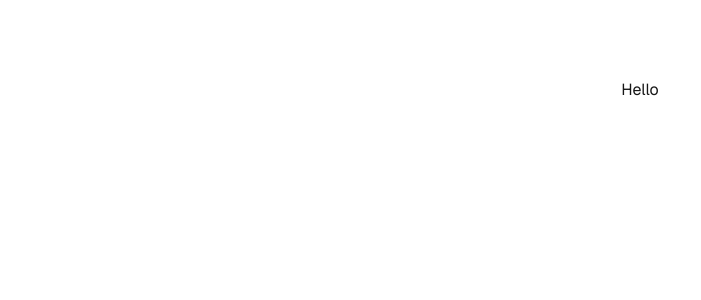
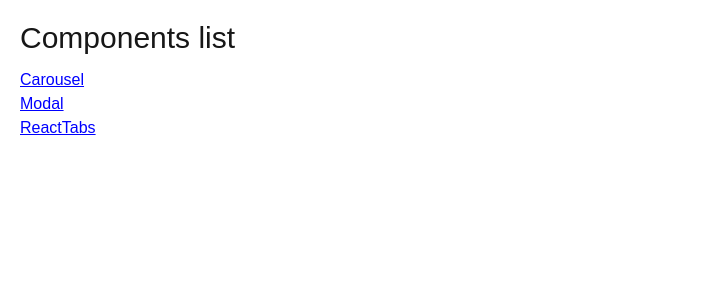
Before and after one commit to nicolepanggg/next_components, a Next.js app: page / in a window 1280 px wide. Shown: the top 300 px of the page, without its empty margins (0-701 px from the left). Built offline with nearby package versions, Linux system fonts and the light colour scheme.

Commit message:
Components list update

```diff
--- a/app/components/modal.tsx
+++ b/app/components/modal.tsx
@@ -14,8 +14,7 @@ export default function Modal({ isVisible, title, content, onClose, children, ty
                 }`}
         >
             <div
-                className={`infoArea ${type !== 'video' ? 'w-[600px]' : ''}  ${isVisible ? 'scale-100' : 'scale-95'
-                    }`}
+                className={`infoArea ${type !== 'video' ? 'w-[600px]' : ''} ease-in-out ${isVisible ? 'scale-100' : 'scale-95'}`}
             >
                 <button className="close" onClick={onClose}>X</button>
                 <div className="information">
@@ -32,19 +31,17 @@ export default function Modal({ isVisible, title, content, onClose, children, ty
                                 allowFullScreen
                             ></iframe>
                         ) : type === "image" ? (
-                            isVisible && (
-                                <img
-                                    src={content}
-                                    alt={title || "Modal Image"}
-                                    className="max-w-full max-h-[80vh] object-contain rounded"
-                                />)
+                            <img
+                                src={content}
+                                alt={title || "Modal Image"}
+                                className={`${isVisible ? 'scale-100' : 'scale-95'}`} />
                         )
-                            : isVisible && (<>
-                                <h1 className="font-bold mb-2 pb-3 text-xl text-blue-700">{title}</h1>
+                            : <div className={`dialog ${isVisible ? 'scale-100' : 'scale-95'}`}>
+                                <h1>{title}</h1>
                                 <div>
                                     {content || children}
                                 </div>
-                            </>)
+                            </div>
                     }
                 </div>
             </div>
--- a/app/globals.css
+++ b/app/globals.css
@@ -49,6 +49,14 @@ h1{
   @apply text-3xl mb-3;
 }
 
+.home{
+  @apply container m-auto p-5;
+  a{
+    color: blue;
+    text-decoration: underline;
+  }
+}
+
 .carousel{
   @apply overflow-hidden relative;
   .scroll-bar{
@@ -81,6 +89,15 @@ h1{
     }
     .information{
       @apply bg-white rounded p-4;
+      img{
+        @apply max-w-full max-h-[80vh] object-contain rounded transform  ease-in-out;
+      }
+      .dialog{
+        @apply transform ease-in-out;
+        h1{
+          @apply font-bold mb-2 pb-3 text-xl text-blue-700;
+        }
+      }
     }
   }
 }
@@ -94,3 +111,7 @@ h1{
     }
   }
 }
+
+.react-tabs__tab{
+  @apply cursor-pointer;
+}
--- a/app/page.tsx
+++ b/app/page.tsx
@@ -3,8 +3,11 @@ import styles from "./page.module.css";
 
 export default function Home() {
   return (
-    <div className={styles.page}>
-      Hello
+    <div className="home">
+      <h1>Components list</h1>
+      <p><a href="/carousel" className="underline-offset-1">Carousel</a></p>
+      <p><a href="/modal">Modal</a></p>
+      <p><a href="/reactTabs">ReactTabs</a></p>
     </div>
   );
 }
```
